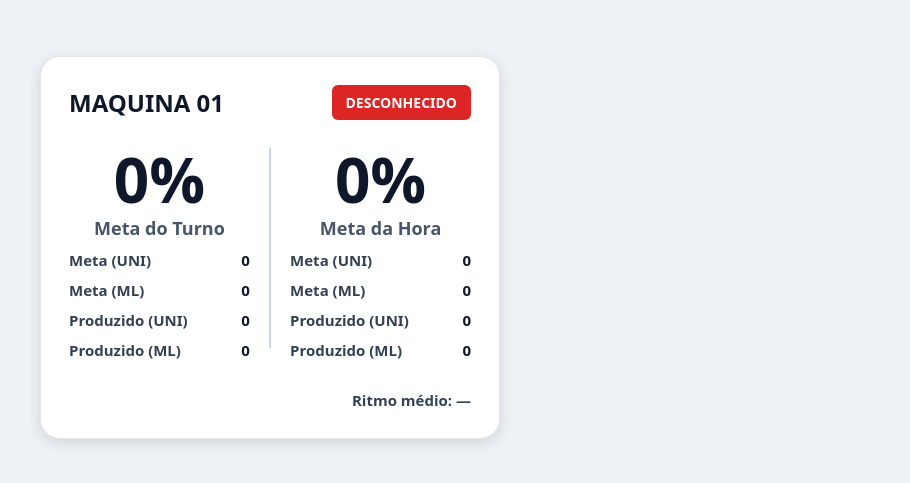
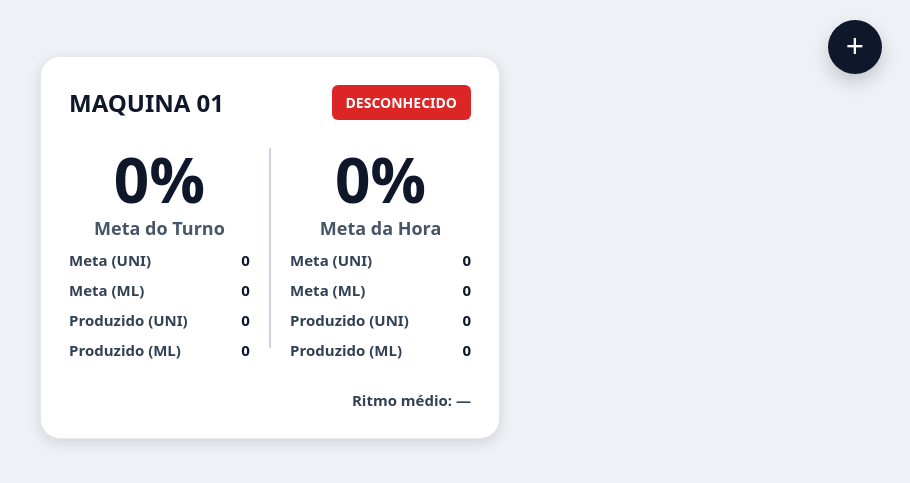
Before and after one commit to NettoSantana/indflow, a Flask app: page / in a window 1280 px wide. Shown: the part 76-559 px from the top of the page, without its empty margins (370-1280 px from the left). Run offline with Flask 3, Linux system fonts and the light colour scheme; data that the repository does not hold is empty.

Commit message:
﻿feat(dashboard): adiciona botao flutuante (+) para cadastrar nova maquina

```diff
--- a/templates/index.html
+++ b/templates/index.html
@@ -11,6 +11,46 @@
       display:flex;
       justify-content:center;
       padding:32px 0;
+      position:relative;
+    }
+
+    /* BOTÃO + (canto superior direito) */
+    .btn-add-machine{
+      position:fixed;
+      top:96px;            /* abaixo da navbar */
+      right:28px;
+      width:54px;
+      height:54px;
+      border-radius:999px;
+      border:0;
+      background:#0f172a;
+      color:#fff;
+      font-size:32px;
+      line-height:54px;
+      text-align:center;
+      cursor:pointer;
+      box-shadow:0 8px 18px rgba(0,0,0,0.18);
+      z-index:999;
+      transition:0.15s;
+      display:flex;
+      align-items:center;
+      justify-content:center;
+      user-select:none;
+    }
+
+    .btn-add-machine:hover{
+      transform:translateY(-2px);
+      box-shadow:0 12px 24px rgba(0,0,0,0.22);
+    }
+
+    .btn-add-machine:active{
+      transform:translateY(0px);
+      box-shadow:0 8px 18px rgba(0,0,0,0.18);
+    }
+
+    .btn-add-machine span{
+      display:block;
+      margin-top:-2px; /* centraliza o + */
     }
 
     .machine-card{
@@ -112,6 +152,11 @@
       color:#334155;
     }
   </style>
+
+  <!-- BOTÃO + -->
+  <button class="btn-add-machine" onclick="window.location.href='/producao/config/nova'" title="Adicionar máquina">
+    <span>+</span>
+  </button>
 
   <div class="machine-card" onclick="window.location.href='/producao/config/maquina01'">
 
```
